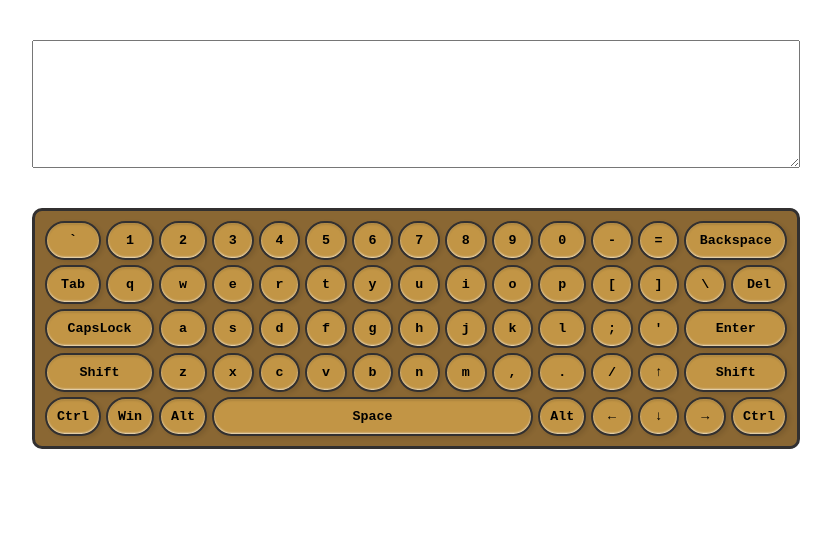
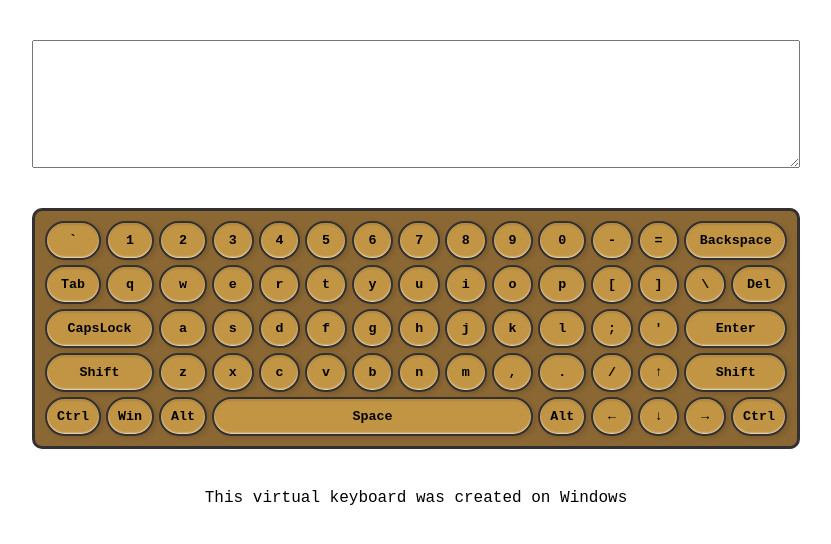
Before and after one commit to alexkobelev/virtual-keyboard, a plain HTML site: page index.html in a window 1280 px wide. Shown: the whole page, without its empty margins (224-1055 px from the left). Drawn offline with Linux system fonts and the light colour scheme.

Commit message:
feat: add chage of lang, OS indication

```diff
--- a/script.js
+++ b/script.js
@@ -1,6 +1,4 @@
-/* eslint-disable no-console */
-// Массив ключей клавиатуры
-const keys = [
+const englishLayout = [
   ['`', '1', '2', '3', '4', '5', '6', '7', '8', '9', '0', '-', '=', 'Backspace'],
   ['Tab', 'q', 'w', 'e', 'r', 't', 'y', 'u', 'i', 'o', 'p', '[', ']', '\\', 'Del'],
   ['CapsLock', 'a', 's', 'd', 'f', 'g', 'h', 'j', 'k', 'l', ';', '\'', 'Enter'],
@@ -8,47 +6,94 @@ const keys = [
   ['Ctrl', 'Win', 'Alt', 'Space', 'Alt', '←', '↓', '→', 'Ctrl'],
 ];
 
-// Создаем контейнер для поля для ввода текста и клавиатуры
-const container = document.createElement('div');
-container.setAttribute('class', 'container');
+const russianLayout = [
+  ['ё', '1', '2', '3', '4', '5', '6', '7', '8', '9', '0', '-', '=', 'Backspace'],
+  ['Tab', 'й', 'ц', 'у', 'к', 'е', 'н', 'г', 'ш', 'щ', 'з', 'х', 'ъ', '\\', 'Del'],
+  ['CapsLock', 'ф', 'ы', 'в', 'а', 'п', 'р', 'о', 'л', 'д', 'ж', 'э', 'Enter'],
+  ['Shift', 'я', 'ч', 'с', 'м', 'и', 'т', 'ь', 'б', 'ю', '.', '↑', 'Shift'],
+  ['Ctrl', 'Win', 'Alt', 'Space', 'Alt', '←', '↓', '→', 'Ctrl'],
+];
 
-// Создаем поле для ввода текста
-const textarea = document.createElement('textarea');
-textarea.setAttribute('class', 'text-area');
+const getCurrentLayout = () => localStorage.getItem('keyboardLayout') || 'english';
+let currentLayout = getCurrentLayout();
 
-// Создаем контейнер для клавиатуры
-const keyboard = document.createElement('div');
-keyboard.setAttribute('class', 'keyboard');
+const removeKeyboard = () => {
+  const existingKeyboard = document.querySelector('.container');
+  if (existingKeyboard) {
+    existingKeyboard.remove();
+  }
+};
 
-// Coздаем клавиатуру через цикличный обход массива
-keys.forEach((keyRow) => {
+const createButton = (button) => {
+  const key = document.createElement('button');
+  key.setAttribute('class', 'keyboard__button');
+
+  const longButtons = ['CapsLock', 'Enter', 'Shift', 'Backspace'];
+  if (longButtons.includes(button)) {
+    key.classList.add('keyboard__button_long');
+  }
+  if (button === 'Space') {
+    key.classList.add('keyboard__button_space');
+  }
+
+  key.textContent = button;
+  return key;
+};
+
+const createKeyboardRow = (keyRow) => {
   const keyboardRow = document.createElement('div');
   keyboardRow.setAttribute('class', 'keyboard__row');
+  keyRow.forEach((button) => keyboardRow.appendChild(createButton(button)));
+  return keyboardRow;
+};
 
-  keyRow.forEach((button) => {
-    const key = document.createElement('button');
-    key.setAttribute('class', 'keyboard__button');
+function detectOS() {
+  const userAgent = navigator.userAgent.toLowerCase();
+  const os = /mac/.test(userAgent) ? 'MacOS' : 'Windows';
+  return os;
+}
 
-    if (button === 'CapsLock' || button === 'Enter' || button === 'Shift' || button === 'Backspace') {
-      key.setAttribute('class', 'keyboard__button keyboard__button_long');
-    }
+function createOSInfoParagraph() {
+  const osInfo = document.createElement('p');
+  osInfo.setAttribute('class', 'operation-system');
+  osInfo.textContent = `This virtual keyboard was created on ${detectOS()}`;
+  return osInfo;
+}
 
-    if (button === 'Space') {
-      key.setAttribute('class', 'keyboard__button keyboard__button_space');
-    }
+function renderPage() {
+  removeKeyboard();
 
-    key.textContent = `${button}`;
+  const keys = (currentLayout === 'english' ? englishLayout : russianLayout);
 
-    keyboardRow.appendChild(key);
-  });
+  const container = document.createElement('div');
+  container.setAttribute('class', 'container');
 
-  keyboard.appendChild(keyboardRow);
+  const textarea = document.createElement('textarea');
+  textarea.setAttribute('class', 'text-area');
+
+  const keyboard = document.createElement('div');
+  keyboard.setAttribute('class', 'keyboard');
+
+  keys.forEach((element) => keyboard.appendChild(createKeyboardRow(element)));
+
+  container.appendChild(textarea);
+  container.appendChild(keyboard);
+
+  const script = document.querySelector('.main-script');
+  document.body.insertBefore(container, script);
+
+  const osInfoParagraph = createOSInfoParagraph();
+  container.appendChild(osInfoParagraph);
+}
+
+const changeLanguage = () => {
+  currentLayout = currentLayout === 'english' ? 'russian' : 'english';
+  localStorage.setItem('keyboardLayout', currentLayout);
+  renderPage();
+};
+
+document.addEventListener('keydown', (event) => {
+  if (event.altKey && event.shiftKey) changeLanguage();
 });
 
-// Добавляем клавиатуру и поле для ввода текста в контейнер;
-container.appendChild(textarea);
-container.appendChild(keyboard);
-
-// Добавляем контейнер на страницу перед тегом script
-const script = document.querySelector('.main-script');
-document.body.insertBefore(container, script);
+renderPage();
--- a/style.css
+++ b/style.css
@@ -67,3 +67,7 @@
 .keyboard__button_space {
   grid-column-end: span 7;
 }
+
+.operation-system {
+  font-family: 'Courier New', Courier, monospace;
+}
```
